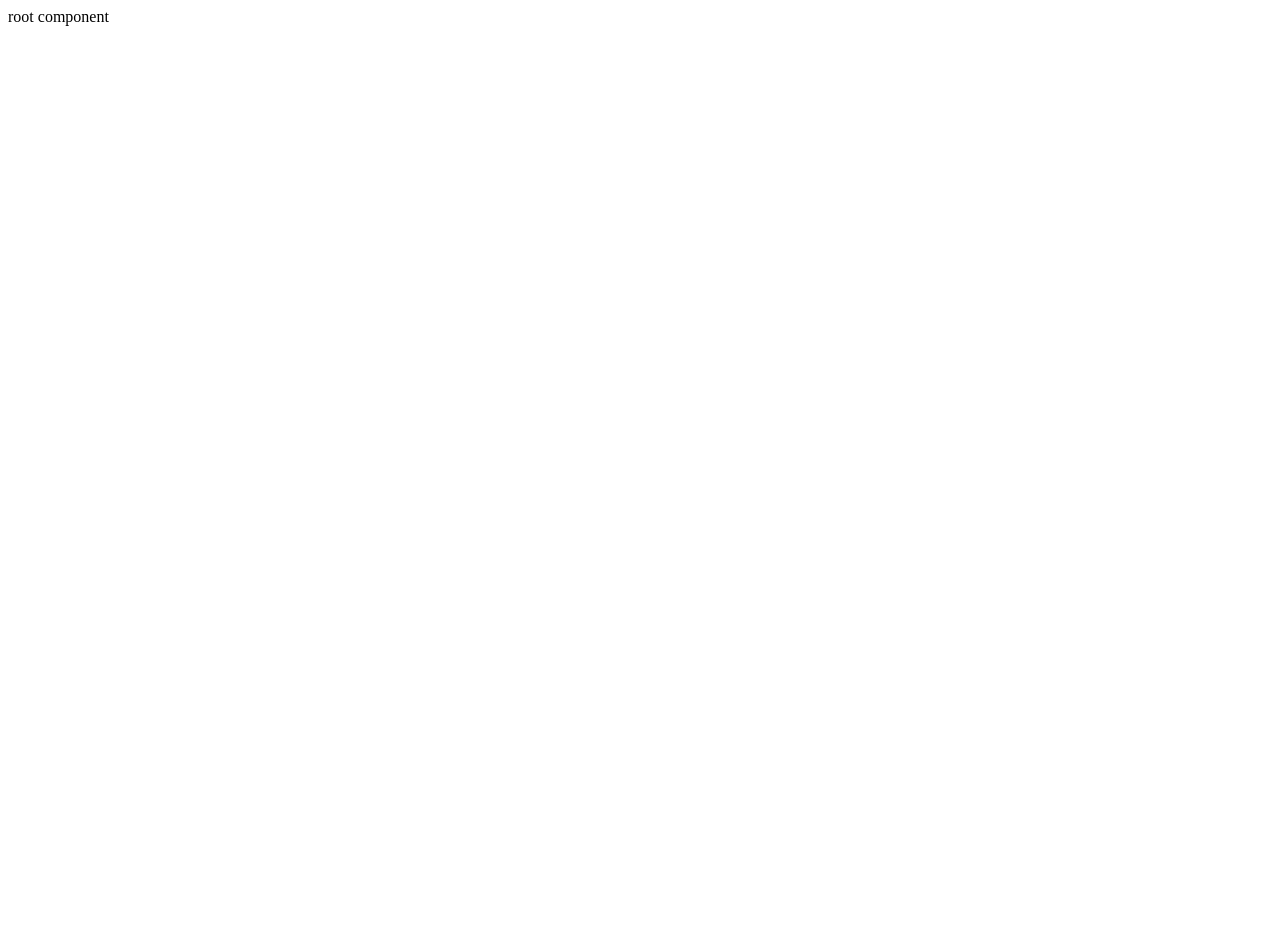
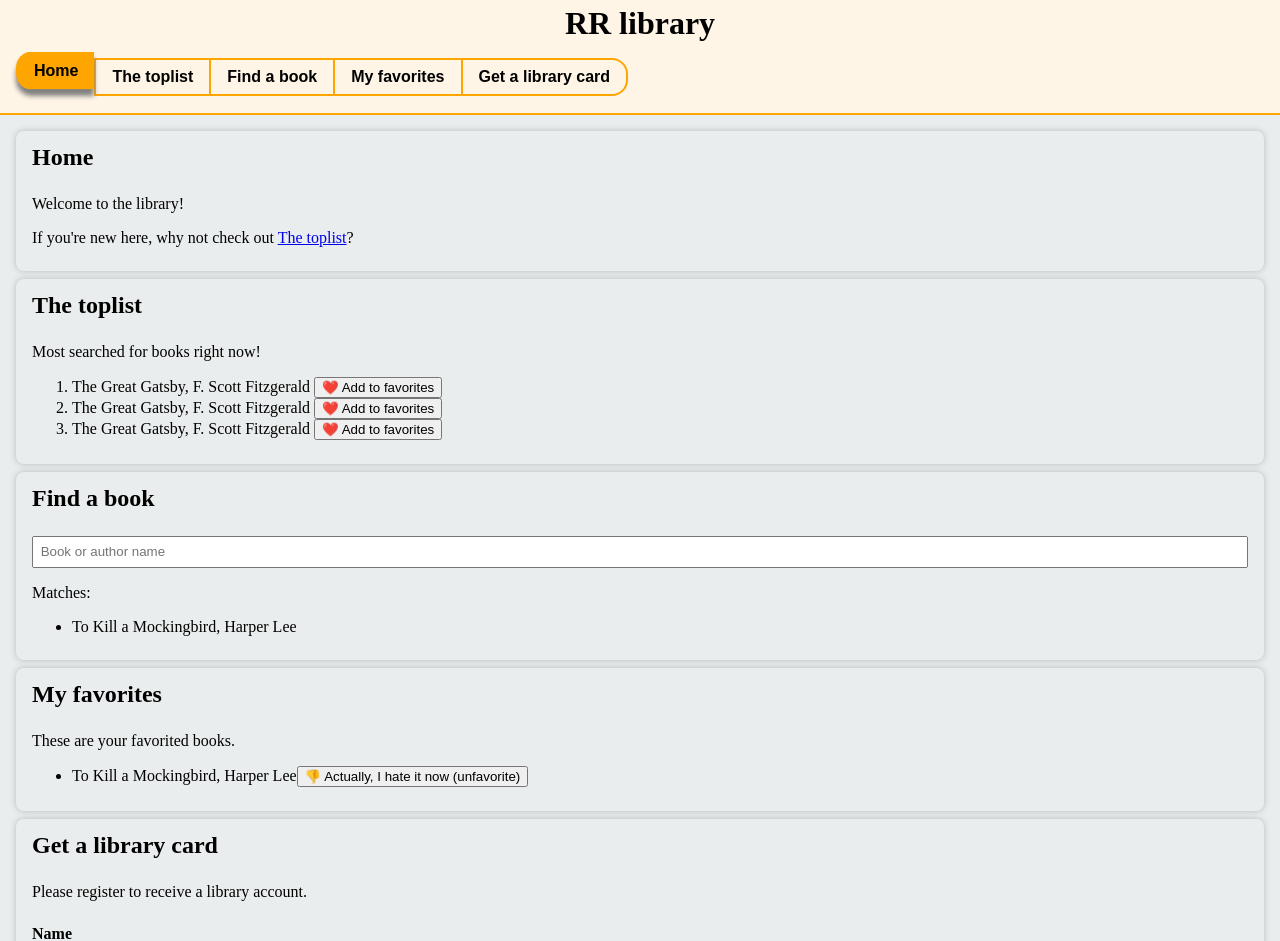
Before and after one commit to folkuni-f22-react/09-routing-library-example, a React (Vite) app: page / in a window 1280 px wide. Shown: the top 941 px of the page. Before the commit the page ends 800 px from the top, so only its background shows below. Built offline with nearby package versions, Linux system fonts and the light colour scheme.

Commit message:
Converted HTML to JSX

```diff
--- a/src/index.css
+++ b/src/index.css
@@ -0,0 +1,114 @@
+/* TODO: flytta ut kod i respektive komponents CSS-filer */
+
+* {
+	box-sizing: border-box;
+	transition: 0.75s all;
+}
+
+button:hover,
+a:hover {
+	cursor: pointer;
+}
+
+body {
+	margin: 0;
+	padding: 0;
+	display: flex;
+	flex-direction: column;
+	min-height: 100vh;
+}
+
+header {
+	background-color: #FEF5E7;
+	padding: 0.3rem 1em 0.1em 1em;
+	border-bottom: 2px solid orange;
+}
+
+header h1 {
+	margin: 0;
+	text-align: center;
+}
+
+header nav ul {
+	list-style-type: none;
+	padding: 0;
+	display: flex;
+	flex-direction: row;
+	/* 	border-collapse: collapse; */
+}
+
+header nav ul:hover {
+	/* 	border-color: black;
+	border: 1px solid black; */
+}
+
+header nav li {
+	padding: 0.5em 1em;
+	border: 2px solid orange;
+	border-right: none;
+	/* 	margin: 0em 0.2em; */
+	margin: 0;
+	text-align: center;
+	display: grid;
+	align-items: center;
+	font-family: Arial;
+	font-weight: bold;
+	/* 	box-shadow: 0em 0em 0.3em gray; */
+}
+
+header nav li:hover,
+header nav li.selected {
+	background-color: orange;
+	cursor: pointer;
+	transform: translateY(-0.4em);
+	box-shadow: 0em 0.4em 0.3em gray;
+}
+
+header nav li:first-child {
+	border-radius: 1em 0 0 1em;
+}
+
+header nav li:last-child {
+	border-radius: 0 1em 1em 0;
+	border-right: 2px solid orange;
+}
+
+/* Main */
+main {
+	background-color: #EAEDED;
+	flex-grow: 1;
+	padding: 1em;
+}
+
+main h2 {
+	margin: 0.2em 0 1em 0;
+}
+
+.content {
+	padding: 0.5em 1em;
+	border-radius: 0.5em;
+	box-shadow: 0em 0em 0.4em #B2BABB;
+	margin-bottom: 0.5rem;
+}
+
+.content .search-input {
+	display: block;
+	width: 100%;
+	padding: 0.5em;
+}
+
+.content label {
+	display: block;
+	font-weight: bold;
+	margin-top: 0.5em;
+}
+
+.content form {
+	display: flex;
+	flex-direction: column;
+}
+
+.content form button {
+	margin-top: 1em;
+	padding: 0.4em 2em;
+}
--- a/src/routes/Root.jsx
+++ b/src/routes/Root.jsx
@@ -4,7 +4,69 @@
 
 	return (
 		<>
-		root component
+		<header>
+			<h1> RR library </h1>
+			<nav>
+				<ul>
+					<li className="selected"> Home </li>
+					<li> The toplist </li>
+					<li> Find a book </li>
+					<li> My favorites </li>
+					<li> Get a library card </li>
+				</ul>
+			</nav>
+		</header>
+		<main>
+			<div className="content">
+				<h2> Home </h2>
+				<p>Welcome to the library!</p>
+				<p>If you're new here, why not check out <a href="#"> The toplist</a>? </p>
+			</div>
+
+			<div className="content">
+				<h2> The toplist </h2>
+				<p>Most searched for books right now!</p>
+				<ol>
+					<li> The Great Gatsby, F. Scott Fitzgerald <button> ❤️ Add to favorites </button> </li>
+					<li> The Great Gatsby, F. Scott Fitzgerald <button> ❤️ Add to favorites </button> </li>
+					<li> The Great Gatsby, F. Scott Fitzgerald <button> ❤️ Add to favorites </button> </li>
+				</ol>
+			</div>
+
+			<div className="content">
+				<h2> Find a book </h2>
+				<input className="search-input" type="text" placeholder="Book or author name" />
+				<p>Matches:</p>
+				<ul>
+					<li>To Kill a Mockingbird, Harper Lee</li>
+				</ul>
+			</div>
+
+			<div className="content">
+				<h2> My favorites </h2>
+				<p>These are your favorited books.</p>
+				<ul>
+					<li> To Kill a Mockingbird, Harper Lee
+						<button>👎 Actually, I hate it now (unfavorite) </button>
+					</li>
+				</ul>
+			</div>
+
+			<div className="content">
+				<h2> Get a library card </h2>
+				<p>Please register to receive a library account.</p>
+				<form action="#">
+					<label htmlFor="username"> Name </label>
+					<input id="username" type="text" />
+
+					<label htmlFor="password"> Password </label>
+					<input id="password" type="text" />
+
+					<button type="button"> Give me that card! </button>
+				</form>
+			</div>
+
+		</main>
 		</>
 	)
 }
```
